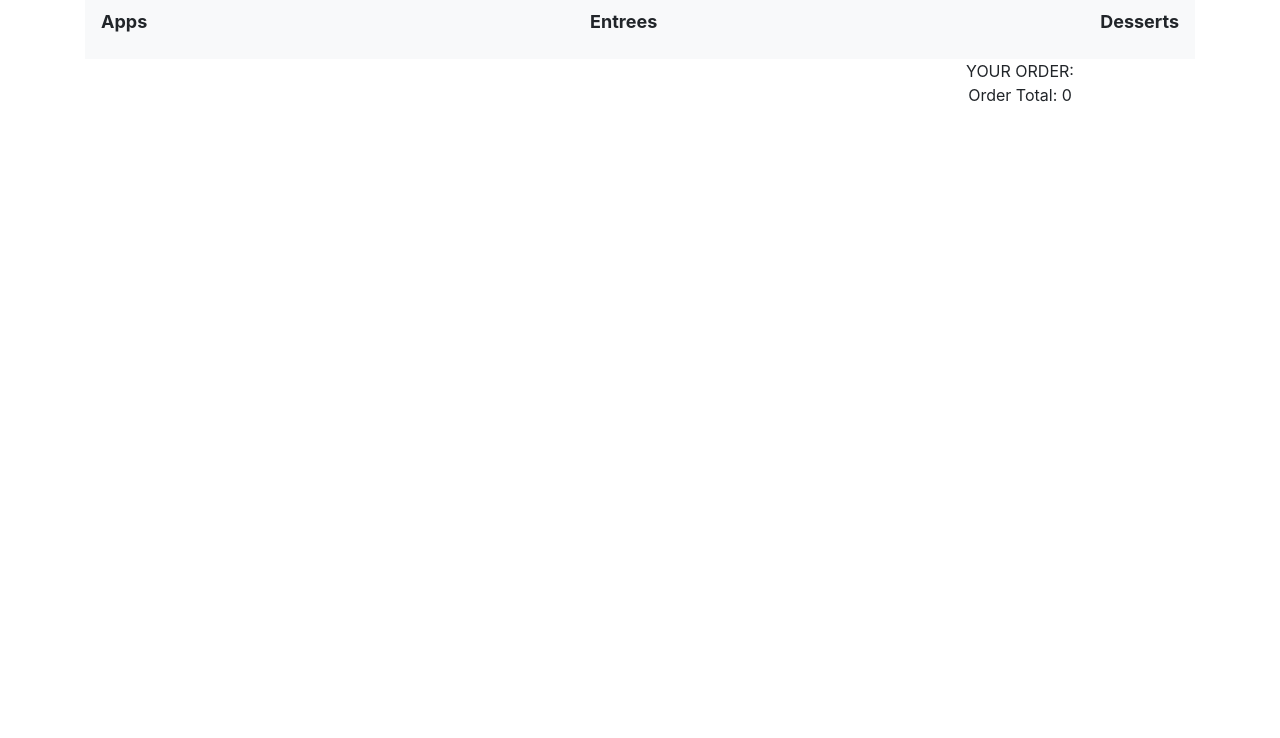
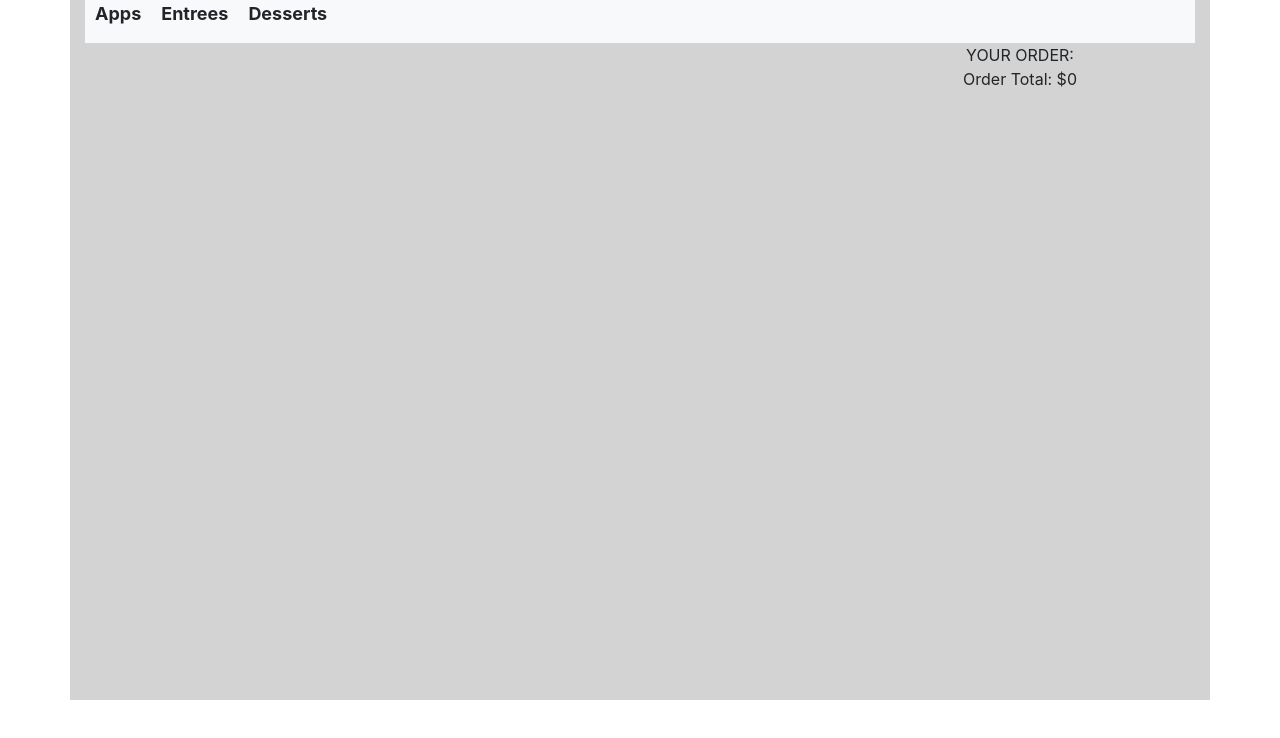
Before and after one commit to arcadephoto/react-restaurant-menu, a React (Create React App) app: page / in a window 1280 px wide. Shown: the top 738 px of the page. Built offline with nearby package versions, Linux system fonts and the light colour scheme.

Commit message:
added cosmetic touches

```diff
--- a/src/App.css
+++ b/src/App.css
@@ -3,6 +3,8 @@
 }
 .container{
   text-align: center;
+  background-color: lightgray;
+  height: 700px;
 }
 li {
   list-style: none;
@@ -12,10 +14,18 @@ li {
   text-align: left;
 }
 #topNav{
+  display: flex;
   text-align: left;
   font-size: large;
   font-weight: bold;
 }
+#topNav p{
+  padding: 0 10px 0 10px;
+}
+
 #orderCol{
+}
 
+.orderItem{
+  line-height: normal;
 }
--- a/src/App.js
+++ b/src/App.js
@@ -9,10 +9,12 @@ class App extends Component{
   constructor(props){
     super(props);
     this.state = {
-      items: [],
+        items: [],
         order: [],
         selection: "",
         total: [],
+        itemCount: [],
+
     };
     this.menuBarClick = this.menuBarClick.bind(this);
     this.menuClick = this.menuClick.bind(this);
@@ -51,8 +53,9 @@ componentDidMount(){
 
 menuClick(item) {
   const order = [...this.state.order, item];
-  this.setState({order: order, total: [...this.state.total, item.price]});
-  console.count(JSON.stringify(item));
+  const count = [...this.state.itemCount, item.itemName];
+  this.setState({order: order, total: [...this.state.total, item.price], itemCount: [...this.state.itemCount, item.itemName]});
+
 
 
 }
@@ -66,13 +69,12 @@ const total = [...this.state.total];
   order.splice(order.indexOf(item), 1);
   total.splice(order.indexOf(item), 1);
   this.setState({order: order, total: total});
-  console.log(this.state.total);
 
 }
 
   render() {
  const selection = this.state.selection;
-
+ const countNo = this.state.itemCount.length;
  const reducer = (a, b) => a+b;
  const totalPrice = this.state.total.reduce(reducer, 0);
 
@@ -83,13 +85,13 @@ const total = [...this.state.total];
          <MenuBar menuBarClick={this.menuBarClick}/>
          </div>
   <div className="row">
-         <div className="col-7" id="emptySpace">
+         <div className="col-7" id="menuSpace">
           <MenuList items={this.state.items} selection={this.state.selection} menuClick={this.menuClick}/>
           </div>
-      <div className="col-1" id="orderCol"></div>
-           <div className="col-4">
-           <OrderList order={this.state.order} deleteItem={this.deleteItem}/>
-          Order Total: {totalPrice}
+      <div className="col-1" id="emptySpace"></div>
+           <div className="col-4" id="orderCol">
+           <OrderList order={this.state.order} deleteItem={this.deleteItem} countNo={this.state.itemCount}/>
+          Order Total: ${totalPrice}
            </div>
       </div>
       </div>
--- a/src/MenuBar.js
+++ b/src/MenuBar.js
@@ -30,7 +30,7 @@ class MenuBar extends Component{
 
 
     return(
-      <nav id="topNav" className="navbar navbar-light bg-light">
+      <nav id="topNav" className="bg-light">
       {menuBar}</nav>
     );
   }
--- a/src/OrderList.js
+++ b/src/OrderList.js
@@ -18,11 +18,11 @@ this.setState({orders});
 
 
   render(){
+
     const orders = this.props.order.map((item, index) => (
-        <li key={index} className=" card orderItem">
-        <p>{item.itemName}</p>
-        <p>${item.price}</p>
-        <button onClick={() => this.props.deleteItem(item)}>Delete</button>
+        <li key={index} className="card orderItem">
+        <p>{item.itemName} - ${item.price}</p>
+        <p><button>Edit</button><button onClick={() => this.props.deleteItem(item)}>Delete</button></p>
         </li>
 ))
 
```
